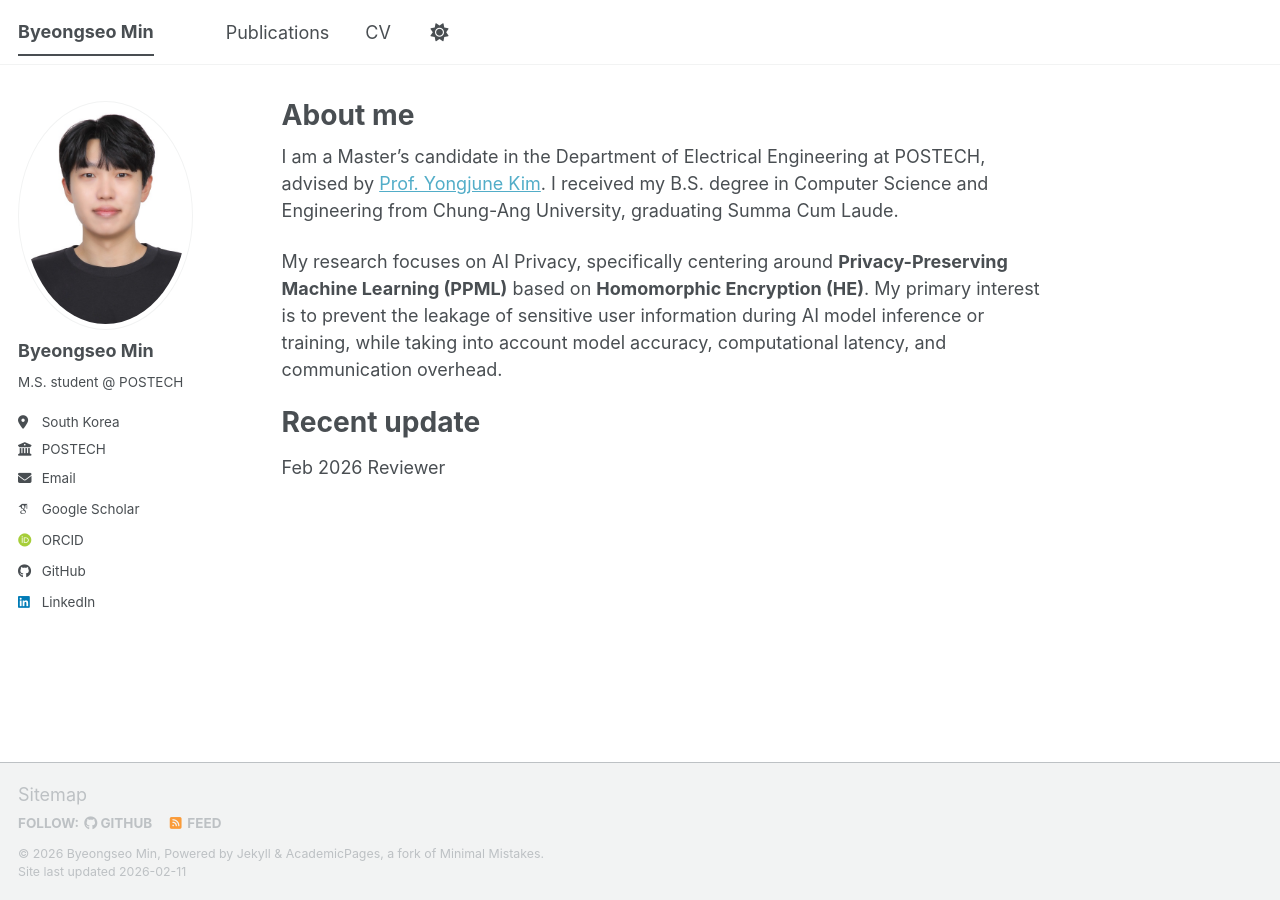
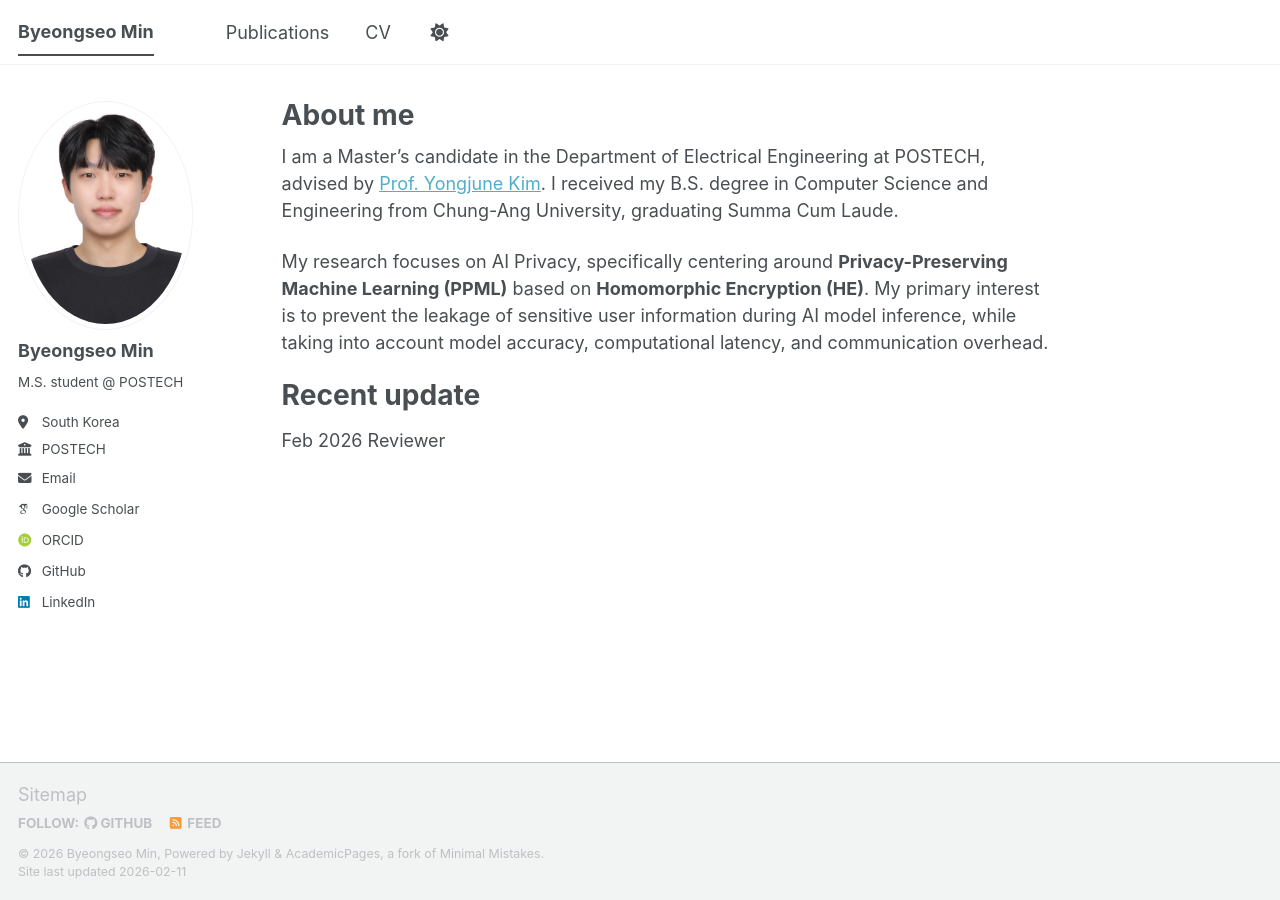
Before and after one commit to byeongseomin51/byeongseomin51.github.io, a Jekyll site: the page built from _pages/about.md, in a window 1280 px wide. Built offline with Jekyll 4.4.1, drawn with Linux system fonts in a browser that asks for light colours; some web fonts are replaced; a script bundle is joined from its source files by our own code; library files that are not in the unit come from our copies.

Commit message:
CV updated

```diff
--- a/_layouts/archive.html
+++ b/_layouts/archive.html
@@ -21,7 +21,7 @@ layout: default
         <h1 class="page__title">{{ page.title }}</h1>
         {% if page.permalink == "/cv/" %}
           <div class="cv-download-links">
-            <a href="{{ base_path }}/files/cv_byeongseo_min.pdf" class="btn btn--primary" target="_blank" rel="noopener noreferrer">View as PDF</i></a>
+            <a href="{{ base_path }}/files/CV_Byeongseo_Min.pdf" class="btn btn--primary" target="_blank" rel="noopener noreferrer">View as PDF</i></a>
           </div>
         {% endif %}
       </div>
--- a/_pages/about.md
+++ b/_pages/about.md
@@ -12,7 +12,7 @@ I am a Master’s candidate in the Department of Electrical Engineering at POSTE
 I received my B.S. degree in Computer Science and Engineering from Chung-Ang University, graduating Summa Cum Laude.
 
 My research focuses on AI Privacy, specifically centering around **Privacy-Preserving Machine Learning (PPML)** based on **Homomorphic Encryption (HE)**.
-My primary interest is to prevent the leakage of sensitive user information during AI model inference or training, while taking into account model accuracy, computational latency, and communication overhead.
+My primary interest is to prevent the leakage of sensitive user information during AI model inference, while taking into account model accuracy, computational latency, and communication overhead.
 
 Recent update
 ======
```
Also changed, not shown: 1 other file.
